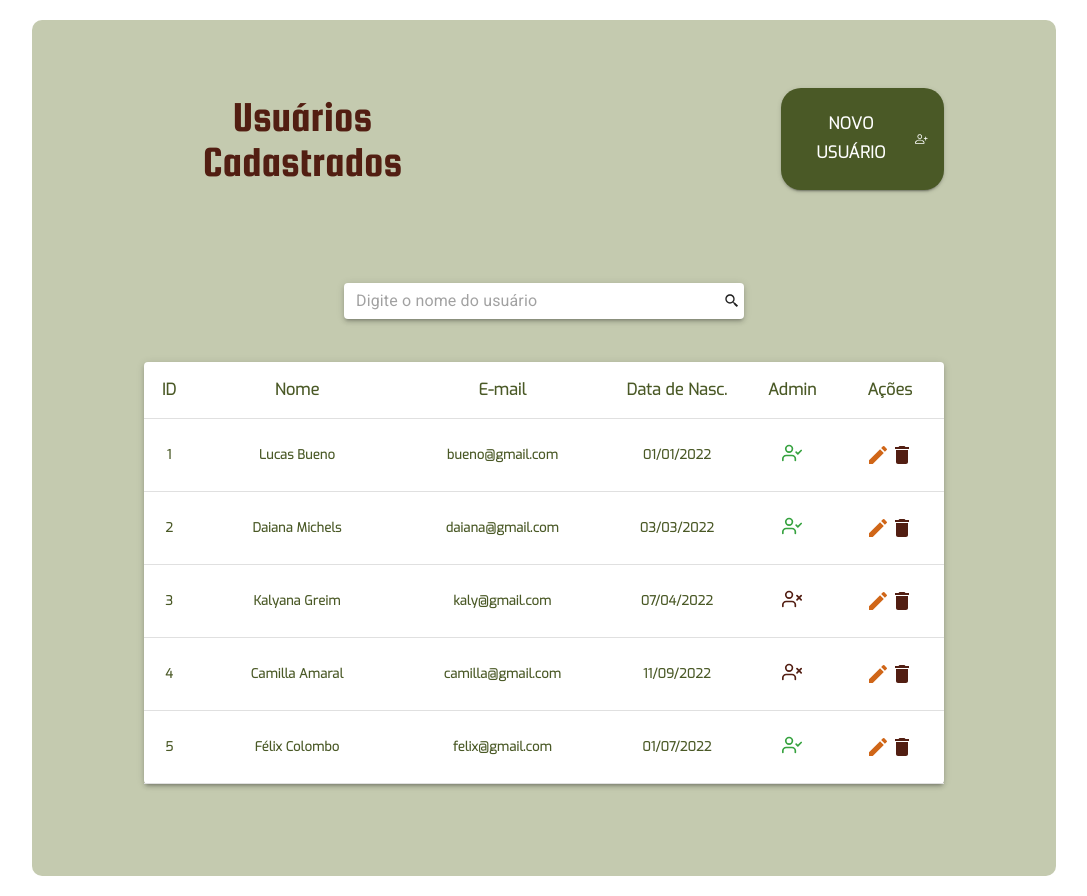
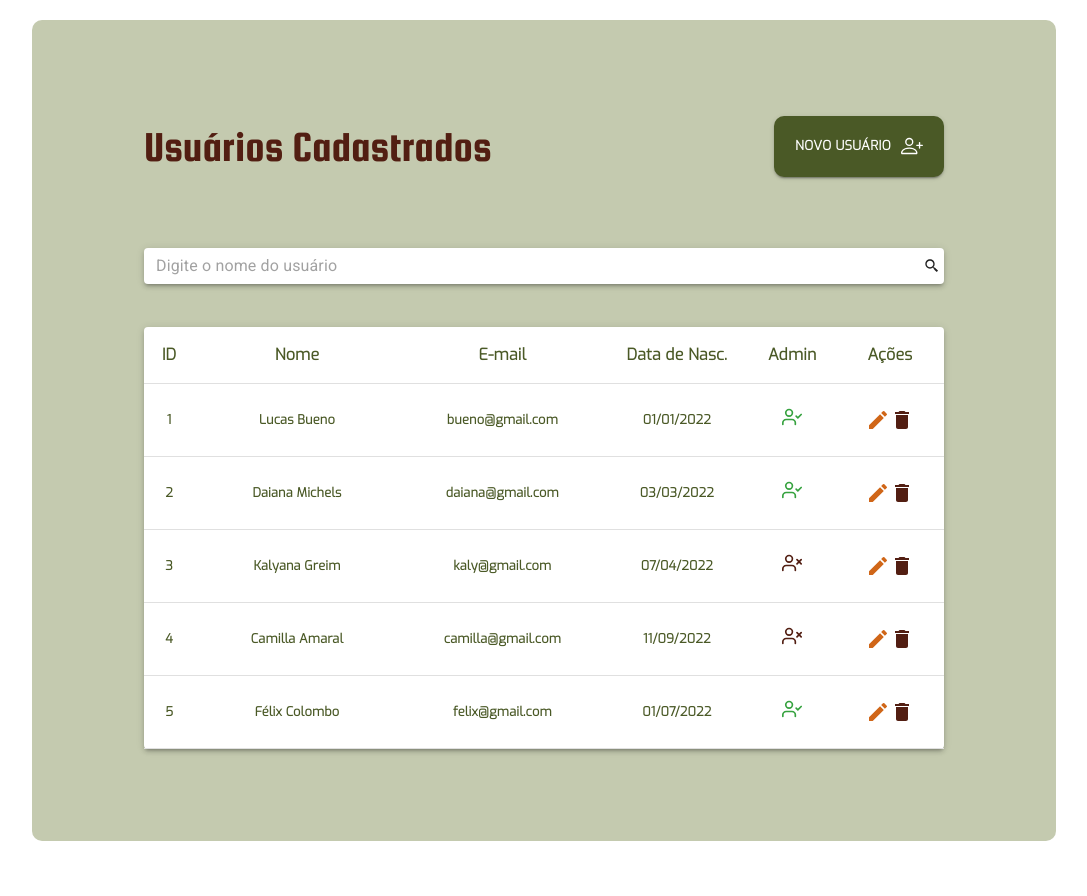
Before and after one commit to DEVin-Involves-PariPassu/M3P2-DEVinHortifruti-FrontEnd, a React (Create React App) app: page /usuarios in a window 1280 px wide. Shown: the whole page, without its empty margins (96-1183 px from the left). After the commit the page ends 861 px from the top, so only its background shows below. Built offline with nearby package versions, Linux system fonts and the light colour scheme.

Commit message:
chore: altera estilo do search e listHeader

```diff
--- a/src/components/InputSearch/index.js
+++ b/src/components/InputSearch/index.js
@@ -1,18 +1,18 @@
 import React from "react";
 import { InputBase, Paper } from "@mui/material";
-
-import  {BiSearchAlt2} from "react-icons/bi";
+import { BiSearchAlt2 } from "react-icons/bi";
 
 function InputSearch({ placeholder, onChange }) {
   return (
     <Paper
       elevation={3}
-      className="container busca"
+      className="secao busca"
       component="form"
       sx={{
         p: "2px 4px",
         display: "flex",
         alignItems: "center",
+        width: "100%",
       }}
     >
       <InputBase
--- a/src/components/ListHeader/index.js
+++ b/src/components/ListHeader/index.js
@@ -1,50 +1,61 @@
-import React from "react";
 import Stack from "@mui/material/Stack";
 import Button from "@mui/material/Button";
-
 import { MdOutlineAddBusiness } from "react-icons/md";
 import { BsPersonPlus } from "react-icons/bs";
 import { MdOutlinePostAdd } from "react-icons/md";
 
 function ListHeader({ paginaAtual, onClick }) {
   return (
-    <div style={{ display: "flex" }}>
-      <Stack direction="row" alignItems="center" spacing={40}>
-        {paginaAtual === "vendas" && <h1>Vendas Cadastradas</h1>}
-        {paginaAtual === "produtos" && <h1>Produtos Cadastrados</h1>}
-        {paginaAtual === "usuarios" && <h1>Usuários Cadastrados</h1>}
+    <Stack
+      justifyContent={"space-between"}
+      direction="row"
+      alignItems={"center"}
+      width={"100%"}
+    >
+      {paginaAtual === "vendas" && (
+        <h1 className="title">Vendas Cadastradas </h1>
+      )}
+      {paginaAtual === "produtos" && (
+        <h1 className="title">Produtos Cadastrados </h1>
+      )}
+      {paginaAtual === "usuarios" && (
+        <h1 className="title">Usuários Cadastrados </h1>
+      )}
 
       <Button
         variant="contained"
         color="variant"
         size="medium"
-          style={{ borderRadius: "20px" }}
+        hover
         onClick={onClick}
+        sx={{
+          width: "170px",
+          justifyContent: "space-around",
+          fontFamily: "Exo",
+          fontSize: "0.7rem",
+          borderRadius: "10px"
+        }}
       >
         {paginaAtual === "vendas" && (
           <>
             <h3>NOVA VENDA</h3>
-              <MdOutlineAddBusiness style={{ marginLeft: "10px" }} />
+            <MdOutlineAddBusiness size={"22px"} />
           </>
         )}
-
         {paginaAtual === "produtos" && (
           <>
             <h3>NOVO PRODUTO</h3>
-              <MdOutlinePostAdd style={{ marginLeft: "10px" }} />
+            <MdOutlinePostAdd size={"22px"} />
           </>
         )}
-
         {paginaAtual === "usuarios" && (
           <>
             <h3>NOVO USUÁRIO</h3>
-              <BsPersonPlus style={{ marginLeft: "10px" }} />
+            <BsPersonPlus size={"22px"} />
           </>
         )}
       </Button>
     </Stack>
-    </div>
   );
 }
-
 export default ListHeader;
```
Lines whose indentation alone changed are shown as unchanged.
